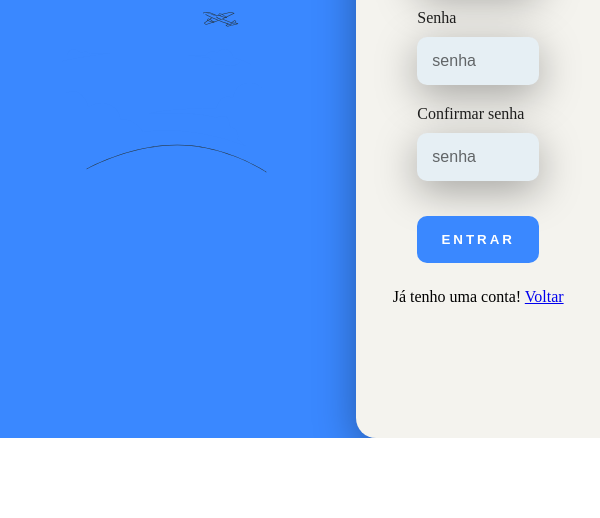
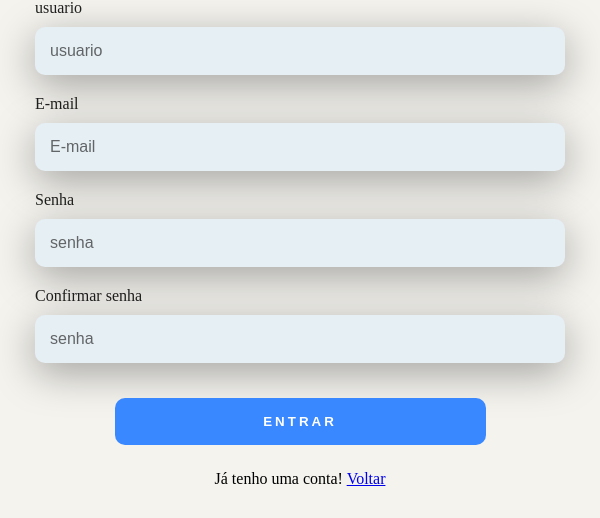
Before and after one commit to ifpi-picos/Traveler-front-end, a plain HTML site: page pags/cadastro.html in a window 600 px wide. Shown: the part 362-880 px from the top of the page. Before the commit the page ends 800 px from the top, so only its background shows below. Drawn offline with Linux system fonts and the light colour scheme.

Commit message:
v.0.0.2 Responsividade de cadastro e login

```diff
--- a/pags/cadastro.html
+++ b/pags/cadastro.html
@@ -10,7 +10,7 @@
 <body>
     <div class="main-login">
         <div class="left-login">
-            <h1> Construa seus melhores momentos com  TRAVELER!</h1>
+            <h1>Seus primeiros passos!</h1>
             <img class="img-viagens" src="/img/viagens.svg" alt="">
      </div>
      <div class="right-login">
--- a/style/style.css
+++ b/style/style.css
@@ -90,3 +90,60 @@
 .img-viagens{
     width: 70%;
 }
+@media only screen and (max-width:1000px){
+    .main-login{
+        flex-direction: column;
+    }
+    .img-viagens{
+        display: none;
+    }
+    .left-login{
+        font-size: 12px;
+    }
+
+    .right-login{
+        width: 100%;
+    }
+    .card-login{
+
+        border-radius: 25px 25px 0px 0px;
+    }
+    .textefild{
+        width: 100%;
+    }
+
+}
+@media only screen and (max-width:920px){
+
+    .img-viagens{
+        display: inline-block;
+    }
+    .left-login{
+        font-size: 12px;
+    }
+
+}
+@media only screen and (max-width:700px){
+
+    .img-viagens{
+        display: none ;
+    }
+    .left-login{
+        font-size: 12px;
+    }
+
+}
+@media only screen and (min-width:414px) {
+
+    .img-viagens{
+        display: inline-block;
+    }
+
+}
+@media only screen and (min-width:393px) {
+
+    .img-viagens{
+        display: inline-block;
+    }
+
+}
```
